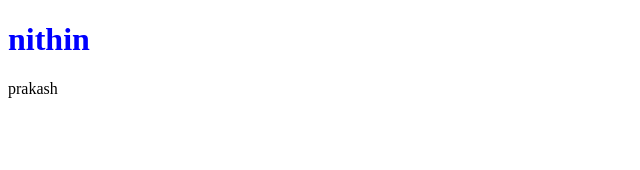
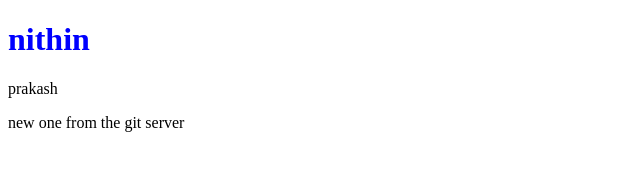
Before and after one commit to nithingariki/htmlcss, a plain HTML site: page index.html in a window 1280 px wide. Shown: the whole page, without its empty margins (0-640 px from the left). Drawn offline with Linux system fonts and the light colour scheme.

Commit message:
Update index.html

```diff
--- a/index.html
+++ b/index.html
@@ -10,5 +10,6 @@
 <body>
     <h1>nithin</h1>
     <p>prakash</p>
+    <p> new one from the git server  </p>
 </body>
 </html>
```
